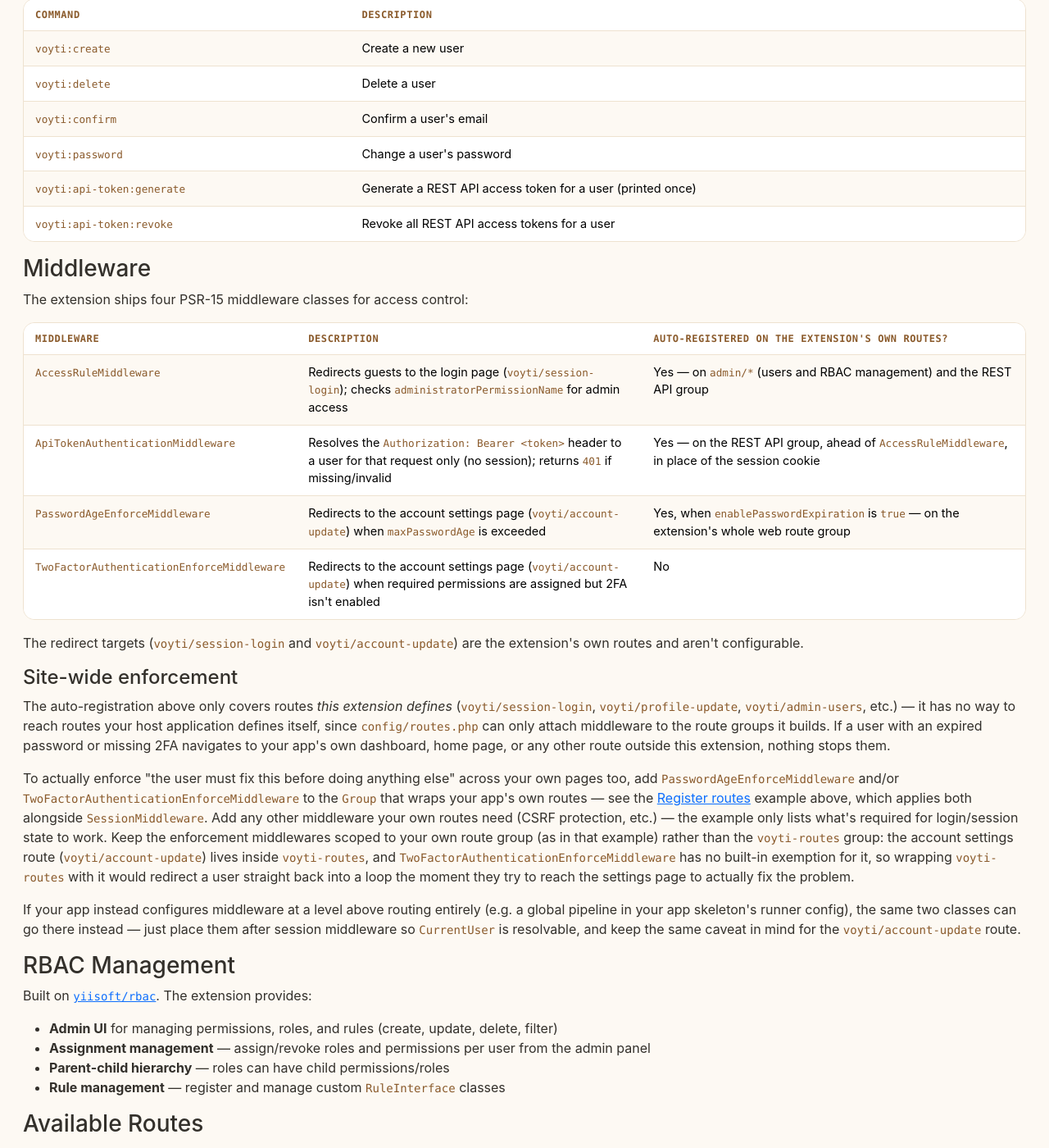
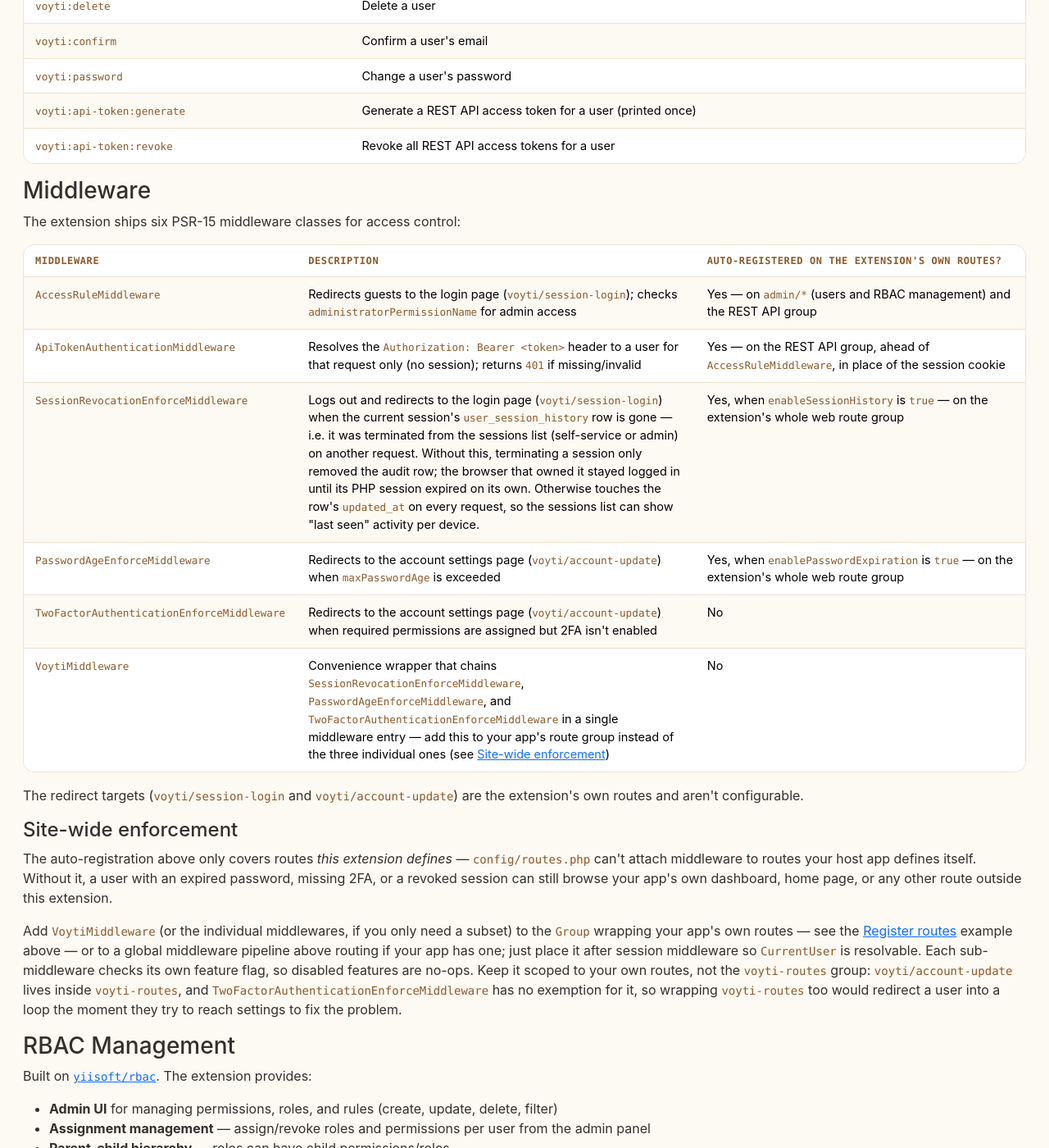
Before and after one commit to YiiRocks/YiiRocks.github.io, a Jekyll site: the page built from voyti/index.html, in a window 1280 px wide and 1400 px high, scrolled down 8566 px. Shown: the whole window at 82% size. Built offline with Jekyll 4.4.1, drawn with Linux system fonts in a browser that asks for light colours; a style sheet for code colours, icons or effects is not loaded; some of the changed text lies outside the part shown.

Commit message:
Sync voyti page with upstream README (VoytiMiddleware, SessionRevocationEnforceMiddleware, corrected view/mail paths, rewritten site-wide enforcement)

```diff
--- a/voyti/index.html
+++ b/voyti/index.html
@@ -81,8 +81,7 @@ use Yiisoft\Router\RouteCollection;
 use Yiisoft\Router\RouteCollectionInterface;
 use Yiisoft\Router\RouteCollector;
 use Yiisoft\Session\SessionMiddleware;
-use YiiRocks\Voyti\Middleware\PasswordAgeEnforceMiddleware;
-use YiiRocks\Voyti\Middleware\TwoFactorAuthenticationEnforceMiddleware;
+use YiiRocks\Voyti\Middleware\VoytiMiddleware;
 
 /** @var Config $config */
 
@@ -96,13 +95,9 @@ return [
                         Group::create('/')
                             ->middleware(
                                 SessionMiddleware::class,
-                                // Site-wide enforcement (see "Site-wide enforcement" below).
-                                // Safe to scope to this group only: the account settings route
-                                // (voyti/account-update) lives in the separate voyti-routes group
-                                // below, so redirecting there takes the request out of this group
-                                // and can't loop.
-                                PasswordAgeEnforceMiddleware::class,
-                                TwoFactorAuthenticationEnforceMiddleware::class,
+                                // Site-wide enforcement (see "Site-wide enforcement" below). Safe here
+                                // since voyti/account-update lives in the voyti-routes group below, not this one.
+                                VoytiMiddleware::class,
                             )
                             ->routes(...$config->get('routes')), // your own app routes
                         Group::create('/user/')
@@ -116,14 +111,16 @@ return [
             <code>voyti-routes</code> already wraps itself with
             <code>SessionMiddleware</code> and <code>CsrfMiddleware</code>
             internally (see <code>config/routes.php</code>), so the second group
-            doesn't need to repeat them. <code>PasswordAgeEnforceMiddleware</code>
-            is also already applied inside <code>voyti-routes</code> automatically
-            when <code>enablePasswordExpiration</code> is <code>true</code>, so
-            adding it to your own group above only extends that protection to
-            your app's own pages &mdash; it isn't duplicating work.
+            doesn't need to repeat them. <code>SessionRevocationEnforceMiddleware</code>
+            and <code>PasswordAgeEnforceMiddleware</code> are also already applied
+            inside <code>voyti-routes</code> automatically &mdash; the former when
+            <code>enableSessionHistory</code> is <code>true</code>, the latter when
+            <code>enablePasswordExpiration</code> is <code>true</code> &mdash; so
+            adding <code>VoytiMiddleware</code> to your own group above only extends
+            that protection to your app's own pages, it isn't duplicating work.
             <code>TwoFactorAuthenticationEnforceMiddleware</code>, however, is
-            never auto-applied by the extension itself, so add it wherever you
-            want that enforcement.
+            never auto-applied by the extension itself, so <code>VoytiMiddleware</code>
+            picks it up for you in a single entry.
         </p>
         <p>
             When <code>enableRestApi</code> is <code>true</code>, the API routes are
@@ -338,11 +335,11 @@ return [
         <div class="options-table mb-3">
             <div class="options-row">
                 <div class="options-name">viewPath<span class="options-type"> string</span></div>
-                <div class="options-desc">Base path for web templates. Default: <code>__DIR__ . '/resources/views/bootstrap5'</code>.</div>
+                <div class="options-desc">Base path for web templates. Default: <code>__DIR__ . '/../resources/views/bootstrap5'</code>.</div>
             </div>
             <div class="options-row">
                 <div class="options-name">mailPath<span class="options-type"> string</span></div>
-                <div class="options-desc">Base path for mail templates. Default: <code>__DIR__ . '/resources/mail'</code>.</div>
+                <div class="options-desc">Base path for mail templates. Default: <code>__DIR__ . '/../resources/mail'</code>.</div>
             </div>
         </div>
 
@@ -556,7 +553,7 @@ return [
         </table>
 
         <h3 class="doc-section-title" id="middleware">Middleware</h3>
-        <p>The extension ships four PSR-15 middleware classes for access control:</p>
+        <p>The extension ships six PSR-15 middleware classes for access control:</p>
         <table class="table table-sm table-striped">
             <thead>
                 <tr>
@@ -577,6 +574,11 @@ return [
                     <td>Yes &mdash; on the REST API group, ahead of <code>AccessRuleMiddleware</code>, in place of the session cookie</td>
                 </tr>
                 <tr>
+                    <td><code>SessionRevocationEnforceMiddleware</code></td>
+                    <td>Logs out and redirects to the login page (<code>voyti/session-login</code>) when the current session's <code>user_session_history</code> row is gone &mdash; i.e. it was terminated from the sessions list (self-service or admin) on another request. Without this, terminating a session only removed the audit row; the browser that owned it stayed logged in until its PHP session expired on its own. Otherwise touches the row's <code>updated_at</code> on every request, so the sessions list can show "last seen" activity per device.</td>
+                    <td>Yes, when <code>enableSessionHistory</code> is <code>true</code> &mdash; on the extension's whole web route group</td>
+                </tr>
+                <tr>
                     <td><code>PasswordAgeEnforceMiddleware</code></td>
                     <td>Redirects to the account settings page (<code>voyti/account-update</code>) when <code>maxPasswordAge</code> is exceeded</td>
                     <td>Yes, when <code>enablePasswordExpiration</code> is <code>true</code> &mdash; on the extension's whole web route group</td>
@@ -584,6 +586,11 @@ return [
                 <tr>
                     <td><code>TwoFactorAuthenticationEnforceMiddleware</code></td>
                     <td>Redirects to the account settings page (<code>voyti/account-update</code>) when required permissions are assigned but 2FA isn't enabled</td>
+                    <td>No</td>
+                </tr>
+                <tr>
+                    <td><code>VoytiMiddleware</code></td>
+                    <td>Convenience wrapper that chains <code>SessionRevocationEnforceMiddleware</code>, <code>PasswordAgeEnforceMiddleware</code>, and <code>TwoFactorAuthenticationEnforceMiddleware</code> in a single middleware entry &mdash; add this to your app's route group instead of the three individual ones (see <a href="#site-wide-enforcement">Site-wide enforcement</a>)</td>
                     <td>No</td>
                 </tr>
             </tbody>
@@ -594,45 +601,30 @@ return [
             and aren't configurable.
         </p>
 
-        <h4>Site-wide enforcement</h4>
+        <h4 id="site-wide-enforcement">Site-wide enforcement</h4>
         <p>
             The auto-registration above only covers routes <em>this extension
-            defines</em> (<code>voyti/session-login</code>,
-            <code>voyti/profile-update</code>,
-            <code>voyti/admin-users</code>, etc.) &mdash; it has no way to reach
-            routes your host application defines itself, since
-            <code>config/routes.php</code> can only attach middleware to the
-            route groups it builds. If a user with an expired password or
-            missing 2FA navigates to your app's own dashboard, home page, or
-            any other route outside this extension, nothing stops them.
+            defines</em> &mdash; <code>config/routes.php</code> can't attach
+            middleware to routes your host app defines itself. Without it, a user
+            with an expired password, missing 2FA, or a revoked session can still
+            browse your app's own dashboard, home page, or any other route outside
+            this extension.
         </p>
         <p>
-            To actually enforce "the user must fix this before doing anything
-            else" across your own pages too, add
-            <code>PasswordAgeEnforceMiddleware</code> and/or
-            <code>TwoFactorAuthenticationEnforceMiddleware</code> to the
-            <code>Group</code> that wraps your app's own routes &mdash; see
-            the <a href="#3-register-routes">Register routes</a> example above,
-            which applies both alongside <code>SessionMiddleware</code>. Add
-            any other middleware your own routes need (CSRF protection, etc.)
-            &mdash; the example only lists what's required for login/session
-            state to work. Keep the enforcement middlewares scoped to your own
-            route group (as in that example) rather than the
-            <code>voyti-routes</code> group: the account settings route
-            (<code>voyti/account-update</code>) lives inside
-            <code>voyti-routes</code>, and
-            <code>TwoFactorAuthenticationEnforceMiddleware</code> has no
-            built-in exemption for it, so wrapping <code>voyti-routes</code>
-            with it would redirect a user straight back into a loop the moment
-            they try to reach the settings page to actually fix the problem.
-        </p>
-        <p>
-            If your app instead configures middleware at a level above routing
-            entirely (e.g. a global pipeline in your app skeleton's runner
-            config), the same two classes can go there instead &mdash; just
-            place them after session middleware so <code>CurrentUser</code> is
-            resolvable, and keep the same caveat in mind for the
-            <code>voyti/account-update</code> route.
+            Add <code>VoytiMiddleware</code> (or the individual middlewares, if
+            you only need a subset) to the <code>Group</code> wrapping your app's
+            own routes &mdash; see the <a href="#3-register-routes">Register
+            routes</a> example above &mdash; or to a global middleware pipeline
+            above routing if your app has one; just place it after session
+            middleware so <code>CurrentUser</code> is resolvable. Each
+            sub-middleware checks its own feature flag, so disabled features are
+            no-ops. Keep it scoped to your own routes, not the
+            <code>voyti-routes</code> group: <code>voyti/account-update</code>
+            lives inside <code>voyti-routes</code>, and
+            <code>TwoFactorAuthenticationEnforceMiddleware</code> has no exemption
+            for it, so wrapping <code>voyti-routes</code> too would redirect a
+            user into a loop the moment they try to reach settings to fix the
+            problem.
         </p>
 
         <h3 class="doc-section-title" id="rbac">RBAC Management</h3>
```
